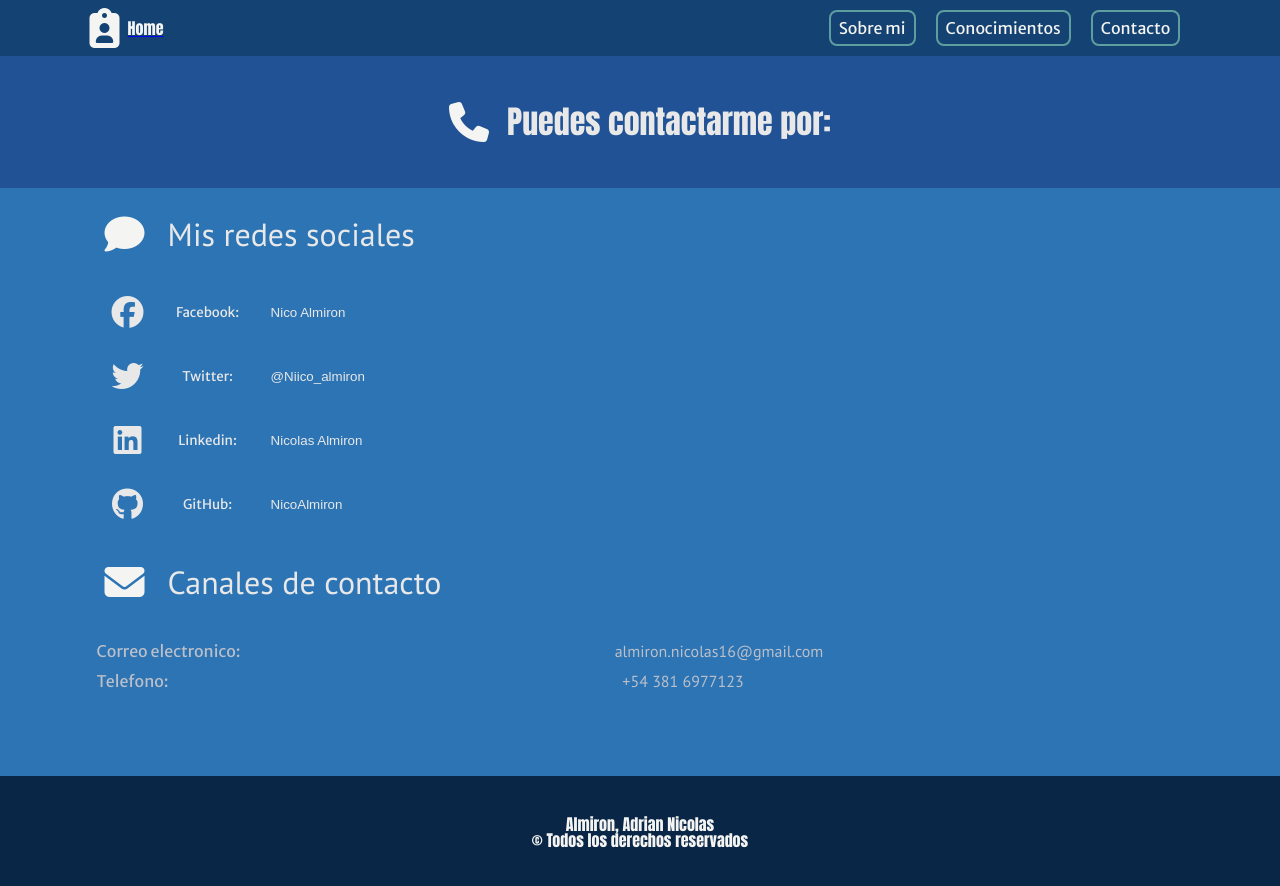
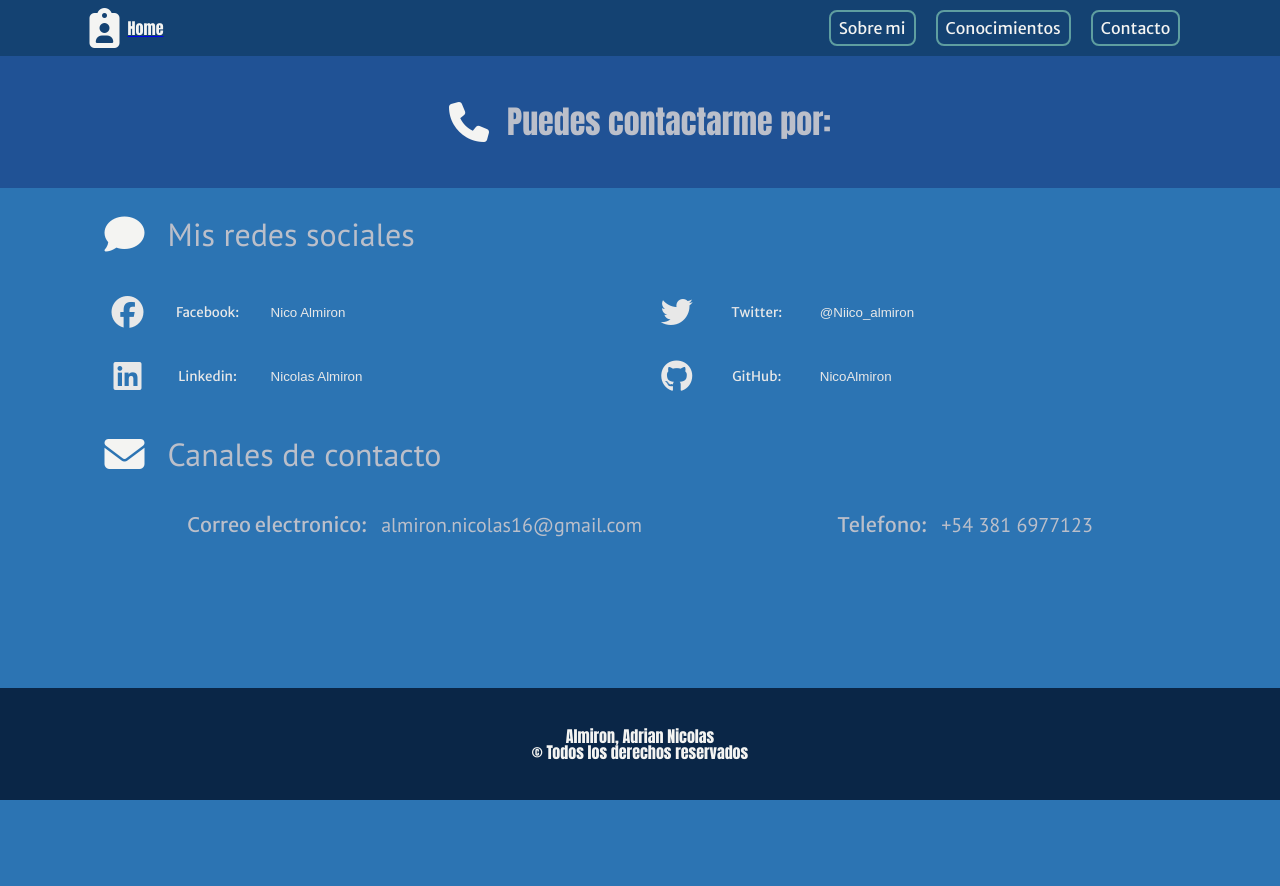
Before and after one commit to NicoAlmiron/Portfolio-Almiron, a plain HTML site: page html/contacto.html in a window 1280 px wide. After the commit the page ends 800 px from the top, so only its background shows below. Drawn offline with Linux system fonts and the light colour scheme.

Commit message:
termine la pagina index, tambien hice responsive toda la pagina, correji varios errores que salieron sobre la hora

```diff
--- a/css/globals.css
+++ b/css/globals.css
@@ -124,7 +124,7 @@ h2 {
 .secondari-title {
     padding-left: 0.5rem;
     font-size: 2rem;
-    color: var(--font-2);
+    color: var(--font-3);
 }
 
 .d-inline {
@@ -157,6 +157,7 @@ h2 {
 .text-decoration-1 {
     padding-top: 0.5rem;
     color: var(--font-3);
+    font-size: 1.25rem;
 }
 
 h3 {
@@ -209,7 +210,7 @@ h3 {
 .img-articulo {
     margin: 20px;
     border-radius: 10px;
-    height: 100px;
+    height: 150px;
 }
 
 .margin-x05 {
@@ -232,12 +233,20 @@ h3 {
     display: grid;
 }
 
+.grid-main {
+    grid-template-columns: auto;
+}
+
 .grid-card {
     grid-template-columns: 15vh auto;
 }
 
 .grid-card-2 {
-    grid-template-columns: 25vh auto;
+    grid-template-columns: auto auto;
+}
+
+.grid-card-3 {
+    grid-template-columns: auto;
 }
 
 .grid-button {
@@ -268,27 +277,6 @@ h3 {
     background-color: #3a5ba0;
 }
 
-.background-img {
-    border-radius: 5px;
-    background-image: url("https://w0.peakpx.com/wallpaper/48/186/HD-wallpaper-pc-gmaer-pc-gamer-teclado-gamer-thumbnail.jpg");
-    background-position: center;
-    background-size: auto;
-}
-
-.background-img-1 {
-    border-radius: 5px;
-    background-image: url("https://www.reab.es/wp-content/uploads/2020/04/pelicula-en-casa-678x381.jpg");
-    background-position: center;
-    background-size: auto;
-}
-
-.background-img-2 {
-    border-radius: 5px;
-    background-image: url("https://media.tacdn.com/media/attractions-splice-spp-674x446/06/74/7c/f4.jpg");
-    background-position: center;
-    background-size: auto;
-}
-
 .button-redes {
     color: var(--font-2);
     background-color: var(--third);
@@ -312,3 +300,17 @@ h3 {
 .margin-bottom {
     margin-bottom: 10vh;
 }
+
+.card-3 {
+    border: #06283d 1px solid;
+    border-radius: 10px;
+    margin: 0.5rem;
+    padding: 10px;
+    color: var(--font-2);
+    background-color: #1f4690;
+}
+
+.img-ilustrativa {
+    border-radius: 5px;
+    width: 25vh;
+}
--- a/css/index.css
+++ b/css/index.css
@@ -1,2 +1,3 @@
 @import url("./reset.css");
 @import url("./globals.css");
+@import url("./responsive.css");
--- /dev/null
+++ b/css/responsive.css
@@ -0,0 +1,14 @@
+@media (min-width: 768px) {
+    .grid-card-3 {
+        grid-template-columns: auto auto;
+    }
+}
+
+@media (min-width: 1200px) {
+    .grid-list-container {
+        grid-template-columns: auto auto;
+    }
+    .grid-card-3 {
+        grid-template-columns: auto;
+    }
+}
--- a/html/contacto.html
+++ b/html/contacto.html
@@ -93,11 +93,11 @@
             </article>
             <article class="margin-bottom">
                 <ul class="d-grid grid-list-container text-decoration-1">
-                    <li class="d-grid grid-list-container-small aling-center">
+                    <li class="d-grid grid-list-container-small flex-center">
                         <p class="margin-x05 font-2">Correo electronico:</p>
                         <p class="margin-x05">almiron.nicolas16@gmail.com</p>
                     </li>
-                    <li class="d-grid grid-list-container-small aling-center">
+                    <li class="d-grid grid-list-container-small flex-center">
                         <p class="margin-x05 font-2">Telefono:</p>
                         <p class="margin-x05">+54 381 6977123</p>
                     </li>
```
Also changed, not shown: html/conocimientos.html (+1 -1 lines), html/sobremi.html (+9 -4 lines), index.html (+26 -7 lines).
